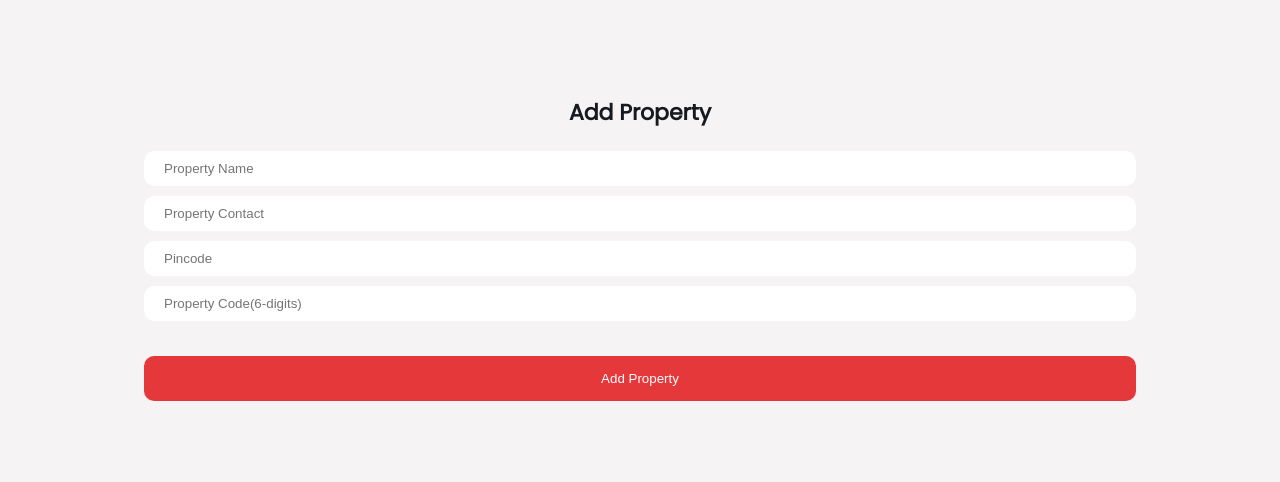
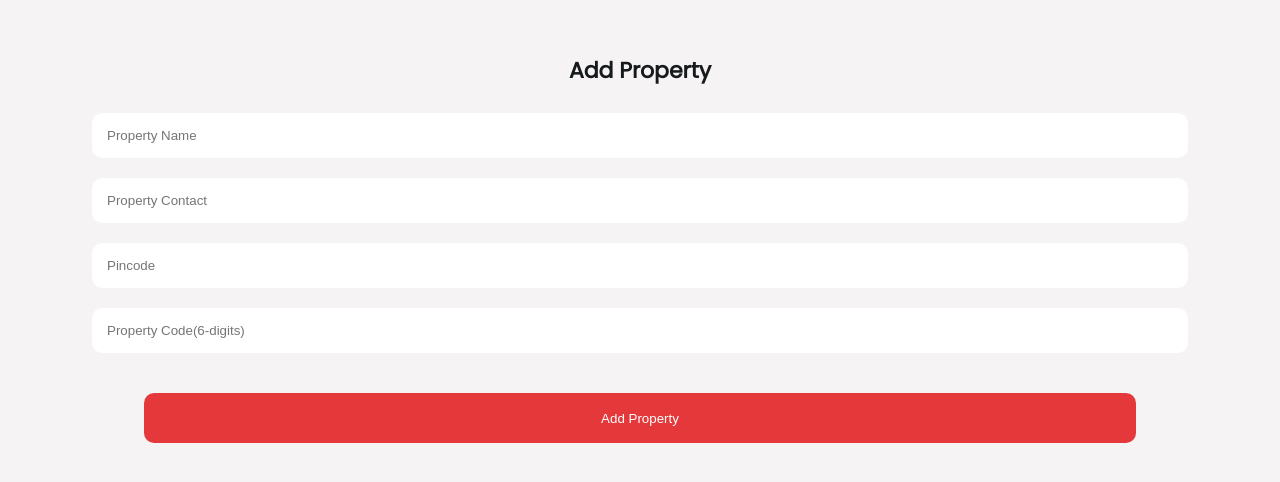
Before and after one commit to codeWithJooy/Rentfrontend, a React (Create React App) app: page /add in a window 1280 px wide. Shown: the part 144-626 px from the top of the page. Built offline with nearby package versions, Linux system fonts and the light colour scheme.

Commit message:
Login Section Ui Changes

```diff
--- a/src/Pages/Login/Add.js
+++ b/src/Pages/Login/Add.js
@@ -14,12 +14,17 @@ const Add = () => {
     pincode: "",
     code: ""
   });
+  const [loading, setLoading] = useState(false);
   const history = useHistory();
   const handleChange = (e) => {
     setProperty({ ...property, [e.target.name]: e.target.value });
   };
   const handleAdd = () => {
-    userProperty(property, userId);
+    setLoading(true)
+    setTimeout(()=>{
+      userProperty(property, userId);
+      setLoading(false)
+    },1000)
   };
   const handleSignIn = () => {
     history.push("/login");
@@ -74,7 +79,13 @@ const Add = () => {
             />
           </div>
           <div className="entryDataButton">
-            <button onClick={handleAdd}>Add Property</button>
+            <button onClick={handleAdd} disabled={loading}>
+              {loading ? (
+                <div className="loader"></div>
+              ) : (
+                "Add Property"
+              )}
+            </button>
           </div>
         </div>
       </div>
--- a/src/Pages/Login/Login.css
+++ b/src/Pages/Login/Login.css
@@ -36,21 +36,27 @@
   justify-content: center;
 }
 .entryDataUnit {
-  width: 80%;
+  width: 90%;
   display: flex;
   flex-wrap: wrap;
   align-items: center;
   justify-content: flex-start;
+
   padding: 5px 10px;
-  border-radius: 10px;
-  background-color: #fff;
   margin: 5px 0px;
 }
 .entryDataUnit input {
-  width: 80%;
-  padding: 5px 10px;
+  width: 100%;
+  padding: 15px 15px;
+  border-radius: 10px;
+  background-color: #fff;
   border: none;
   outline: none;
+  transition: border-color 0.8s ease, box-shadow 0.6s ease; /* Transition for smooth focus change */
+}
+.entryDataUnit input:focus {
+  border: 1px solid #e5383b; /* Highlight border color */
+  box-shadow: 0 0 0 3px rgba(229, 56, 59, 0.25); /* Matching shadow color with reduced opacity */
 }
 .forget{
 width:80%;
@@ -73,12 +79,33 @@ color: #e5383b;
 }
 .entryDataButton button {
   width: 100%;
-  height: 100%;
+  height: 50px;
   padding: 15px;
   border-radius: 10px;
   color: #fff;
   cursor: pointer;
   background-color: #e5383b;
+  position: relative;
+  display: flex;
+  align-items: center;
+  justify-content: center;
+}
+.entryDataButton button:disabled {
+  cursor: not-allowed;
+}
+.loader {
+  border: 6px solid rgba(0, 0, 0, 0.1);
+  border-radius: 50%;
+  border-top: 4px solid white;
+  width: 25px;
+  height: 25px;
+  animation: spin 1s linear infinite;
+  transform: translate(-50%, -50%);
+}
+
+@keyframes spin {
+  0% { transform: rotate(0deg); }
+  100% { transform: rotate(360deg); }
 }
 .entryDataButton p {
   font-size: 12px;
--- a/src/Pages/Login/Login.js
+++ b/src/Pages/Login/Login.js
@@ -12,6 +12,7 @@ const Login = () => {
     email: "",
     password: "",
   });
+  const [loading, setLoading] = useState(false);
   const history = useHistory();
   const handleChange = (e) => {
     setUser({ ...user, [e.target.name]: e.target.value });
@@ -23,7 +24,11 @@ const Login = () => {
     history.push("/addEmail")
   }
   const handleSignIn = () => {
-    userLogin(user);
+    setLoading(true)
+    setTimeout(()=>{
+      userLogin(user)
+      setLoading(false)
+    },1000)
   };
   useEffect(() => {
     if (userId != "") {
@@ -63,7 +68,13 @@ const Login = () => {
             <p onClick={handleForget}>Forget Password ?</p>
           </div>
           <div className="entryDataButton">
-            <button onClick={handleSignIn}>Sign In</button>
+          <button onClick={handleSignIn} disabled={loading}>
+              {loading ? (
+                <div className="loader"></div>
+              ) : (
+                "Sign In"
+              )}
+            </button>
             <p>
               Not a Member ?
               <span onClick={handleSignUp} className="register">
--- a/src/Pages/Login/Signup.js
+++ b/src/Pages/Login/Signup.js
@@ -16,6 +16,7 @@ const Signup = () => {
     number:"",
     password: "",
   });
+  const [loading, setLoading] = useState(false);
   const history = useHistory();
   //Function to update user's details
   const handleChange = (e) => {
@@ -24,7 +25,11 @@ const Signup = () => {
 
   //Function to handle user signup
   const handleSignUp = () => {
-    userSignup(user);
+    setLoading(true)
+    setTimeout(()=>{
+      userSignup(user)
+      setLoading(false)
+    },1000)
   };
 
   //Redirect to SignIn page
@@ -92,7 +97,13 @@ const Signup = () => {
             />
           </div>
           <div className="entryDataButton">
-            <button onClick={handleSignUp}>Sign Up</button>
+          <button onClick={handleSignUp} disabled={loading}>
+              {loading ? (
+                <div className="loader"></div>
+              ) : (
+                "Sign Up"
+              )}
+            </button>
             <p>
               Already a Member ?
               <span onClick={handleSignIn} className="register">
```
